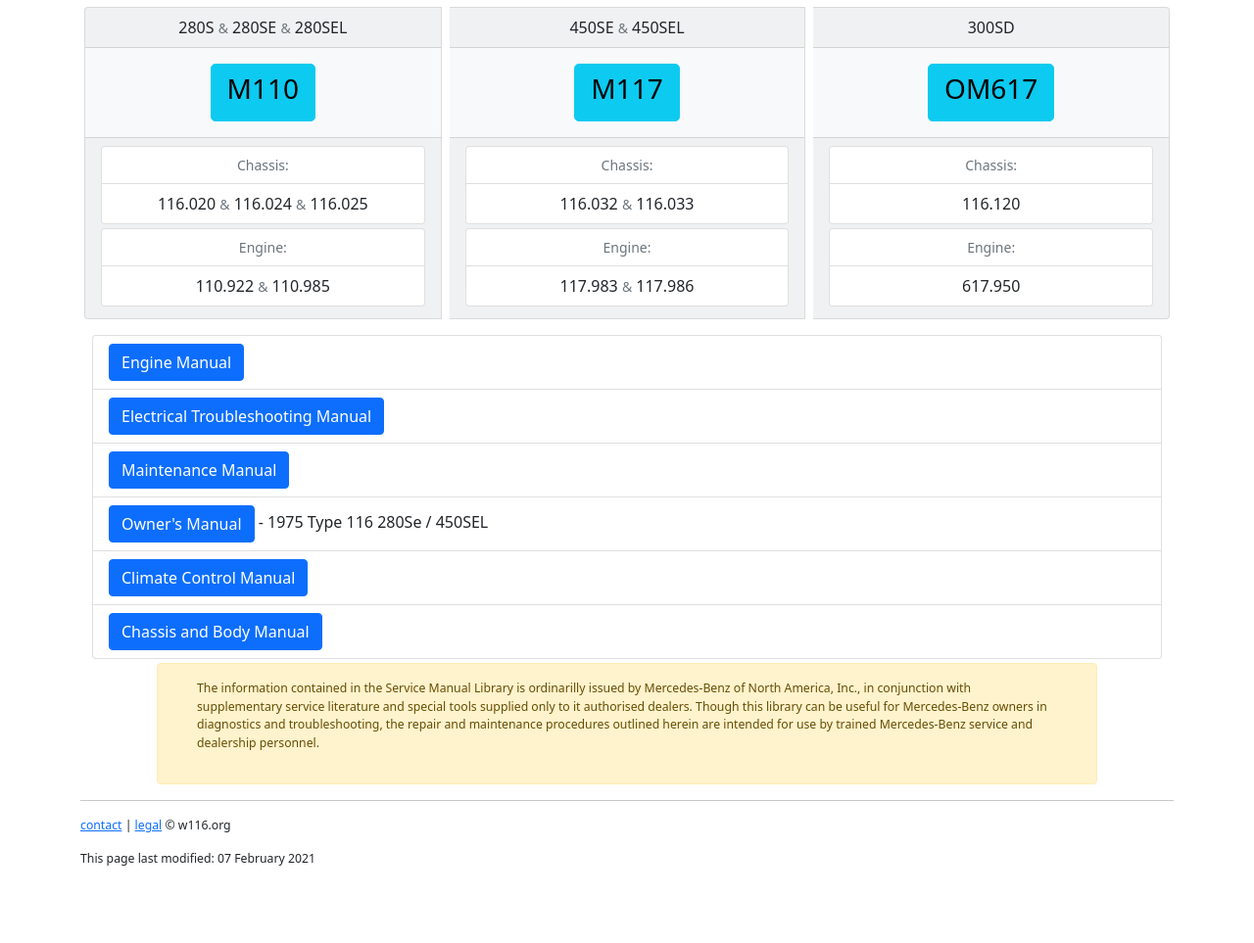
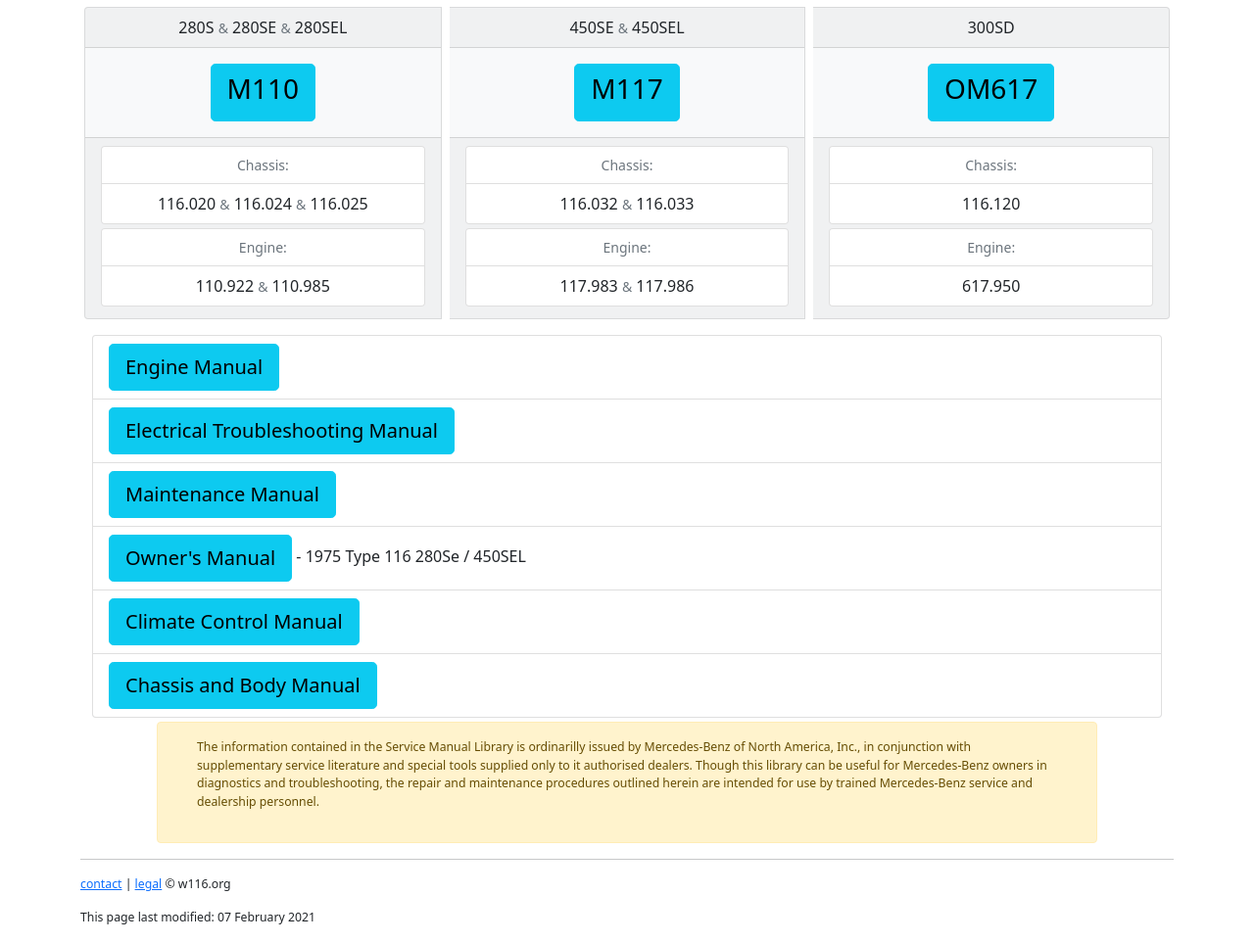
Before and after one commit to W116org/handbook, a Jekyll site: the page built from index.html, in a window 1280 px wide. Shown: the part 217-1180 px from the top of the page at 98% size. Built offline with Jekyll 4.4.1, drawn with Linux system fonts in a browser that asks for light colours; comment, search, counter and statistics services are not loaded; before the commit the page ends 1120 px from its top, so only the background shows below that.

Commit message:
Update index.html

```diff
--- a/index.html
+++ b/index.html
@@ -79,11 +79,11 @@
 </div>
 <div class="container">
     <ul class="list-group mb-1 bg-light">
-      <li class="list-group-item"><a class="btn btn-primary stretched-link" href="/Engine/">Engine Manual</a></li>
-      <li class="list-group-item"><a class="btn btn-primary stretched-link"href="/ETM/">Electrical Troubleshooting Manual</a></li>
-      <li class="list-group-item"><a class="btn btn-primary stretched-link"href="/Maintenance/">Maintenance Manual</a></li>
-      <li class="list-group-item"><a class="btn btn-primary stretched-link"href="/OM/">Owner's Manual</a> - 1975 Type 116 280Se / 450SEL</li>
-      <li class="list-group-item"><a class="btn btn-primary stretched-link"href="/Climate/">Climate Control Manual</a></li>
-      <li class="list-group-item"><a class="btn btn-primary stretched-link"href="/Chassis/">Chassis and Body Manual</a></li>
+      <li class="list-group-item"><a class="btn btn-info btn-lg stretched-link" href="/Engine/">Engine Manual</a></li>
+      <li class="list-group-item"><a class="btn btn-info btn-lg stretched-link"href="/ETM/">Electrical Troubleshooting Manual</a></li>
+      <li class="list-group-item"><a class="btn btn-info btn-lg stretched-link"href="/Maintenance/">Maintenance Manual</a></li>
+      <li class="list-group-item"><a class="btn btn-info btn-lg stretched-link"href="/OM/">Owner's Manual</a> - 1975 Type 116 280Se / 450SEL</li>
+      <li class="list-group-item"><a class="btn btn-info btn-lg stretched-link"href="/Climate/">Climate Control Manual</a></li>
+      <li class="list-group-item"><a class="btn btn-info btn-lg stretched-link"href="/Chassis/">Chassis and Body Manual</a></li>
     </ul>
 </div><!-- /.row -->
```
